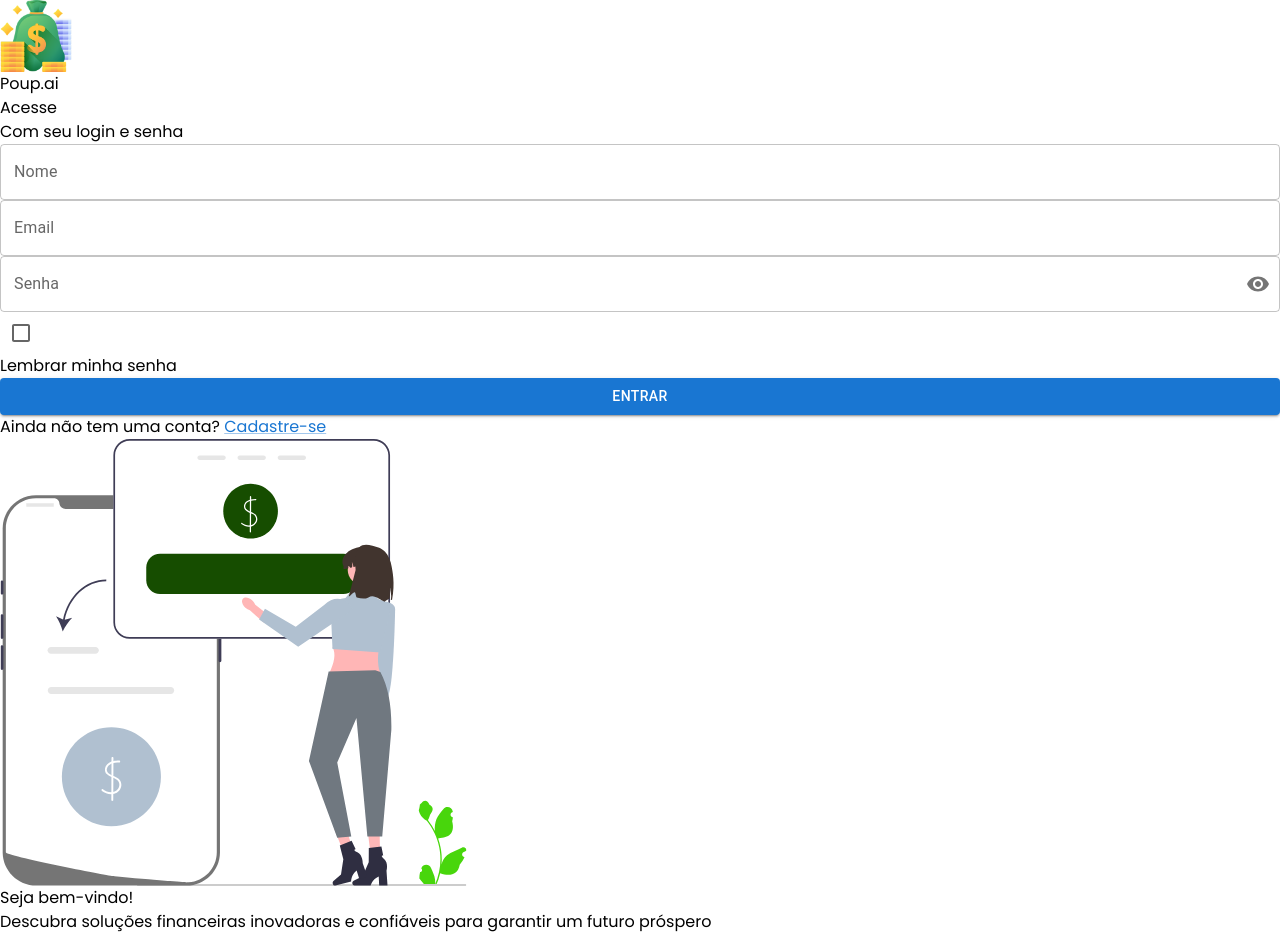
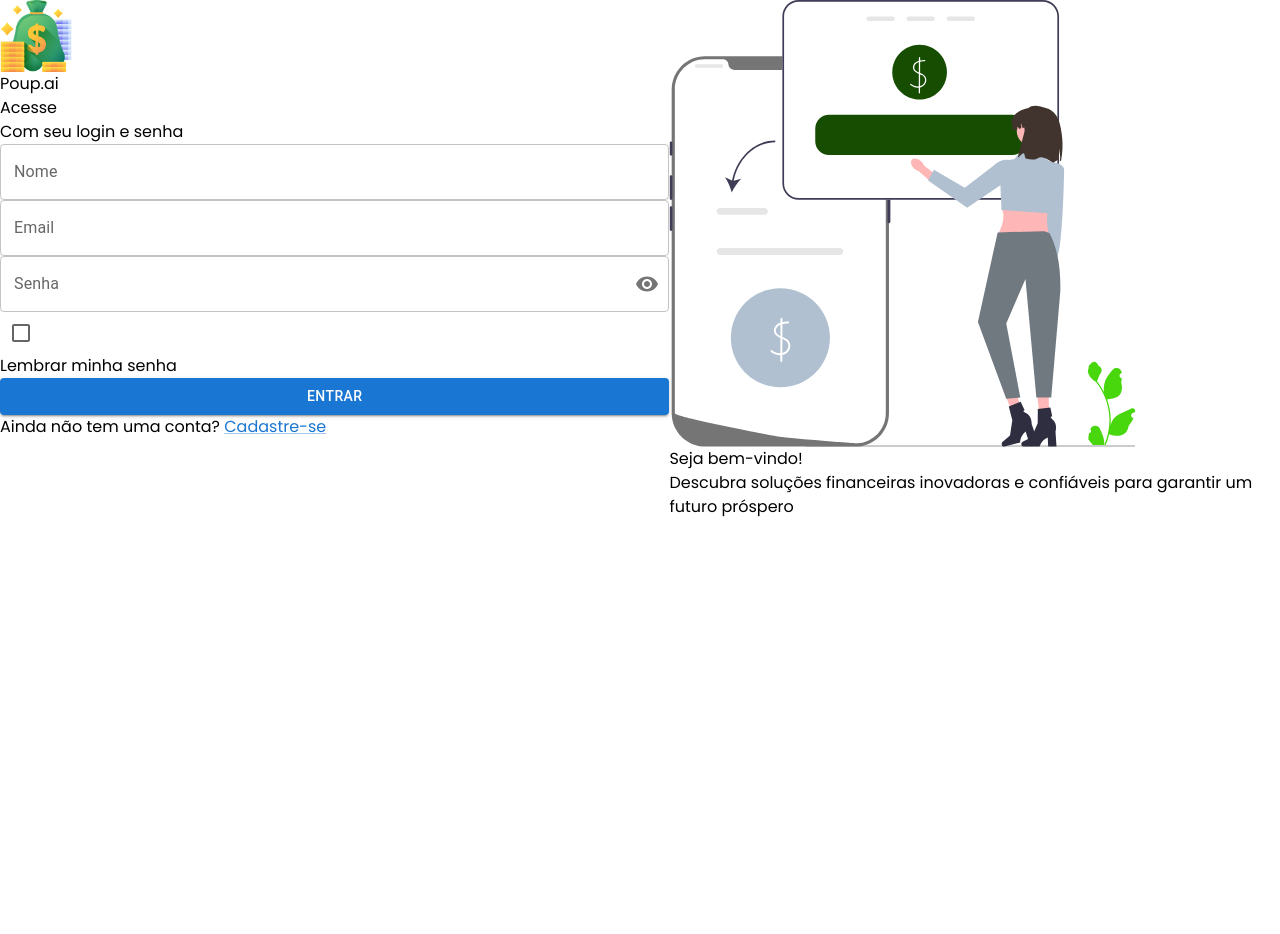
Before and after one commit to Douglass1981/FIAP-Fase1, a Next.js app: page / in a window 1280 px wide. After the commit the page ends 800 px from the top, so only its background shows below. Built offline with nearby package versions, Linux system fonts and the light colour scheme.

Commit message:
feat(styles): add base layout for login page

```diff
--- a/src/app/home.styles.module.scss
+++ b/src/app/home.styles.module.scss
@@ -12,3 +12,10 @@
 
 $bp-tablet: 768px;
 $bp-desktop: 1025px;
+
+.login {
+  display: flex;
+  flex-direction: row;
+  width: 100vw;
+  min-height: 100vh;
+}
```
